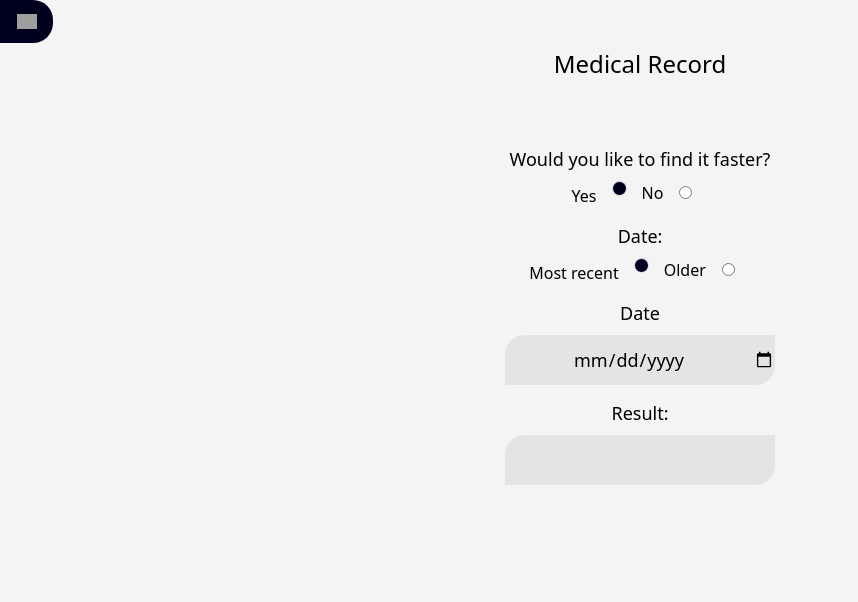
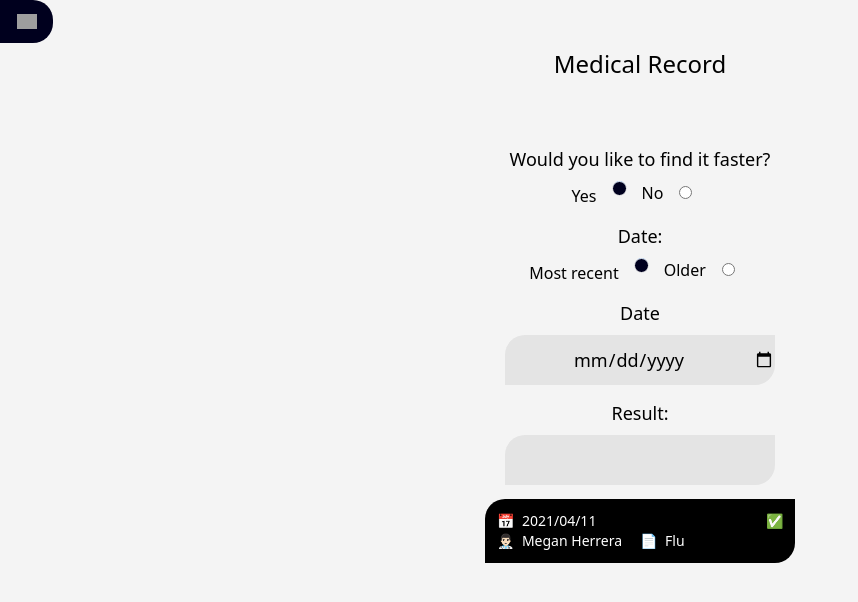
Before and after one commit to sntwandy/CareYou-WebClient, a Next.js app: page /MedicalRecord in a window 1280 px wide. Shown: the top 602 px of the page, without its empty margins (0-858 px from the left). Built offline with nearby package versions, Linux system fonts and the light colour scheme; grey boxes are pictures that could not be loaded.

Commit message:
first card

```diff
--- /dev/null
+++ b/components/UI/RecordCard.tsx
@@ -0,0 +1,45 @@
+/**
+ *
+ */
+
+import React, { ReactElement } from 'react';
+import format from 'date-fns/format';
+
+export interface IRecord {
+  date: Date;
+  attendant: String;
+  case: String;
+}
+
+interface IProps {
+  record: IRecord;
+};
+
+const RecordCard = (props: IProps): ReactElement => {
+  const { record } = props;
+  return (
+    <div className={'flex flex-wrap items-center justify-center bg-black text-white font-extralight text-sm rounded-tl-input rounded-br-input p-3'} style={{color: '#fff'}}>
+      <div className="flex" style={{ width: '100%' }}>
+        <div className="flex flex-1" style={{}}>
+          <span className="mr-2">📅</span>
+          {format(record.date, 'yyyy/MM/dd')}
+        </div>
+        <div className="flex flex-1 flex-row-reverse" style={{ textAlign: 'end' }}>
+          <span>✅</span>
+        </div>
+      </div>
+      <div className="flex" style={{ width: '100%' }}>
+        <div className="flex flex-1" style={{display: 'block-inline'}}>
+          <span className="mr-2">👨🏻‍⚕️</span>
+          {record.attendant}
+        </div>
+        <div className="flex flex-1">
+          <span className="mr-2">📄</span>
+          {record.case}
+        </div>
+      </div>
+    </div>
+  )
+};
+
+export default RecordCard;
--- a/package.json
+++ b/package.json
@@ -9,6 +9,7 @@
     "lint": "eslint --ext .ts,.tsx"
   },
   "dependencies": {
+    "date-fns": "^2.19.0",
     "next": "10.0.7",
     "react": "17.0.1",
     "react-dom": "17.0.1",
--- a/pages/MedicalRecord/index.tsx
+++ b/pages/MedicalRecord/index.tsx
@@ -11,7 +11,7 @@ import useInput from '../../hooks/useInput';
 // Components
 import RadioGroup from '../../components/Inputs/RadioGroup';
 import Input from '../../components/Inputs/PrimaryInput';
-import Button from '../../components/Buttons/PrimaryButton';
+import RecordCard, { IRecord } from '../../components/UI/RecordCard';
 import Title from '../../components/Titles/Title';
 import Menu from '../../components/Menu';
 
@@ -34,6 +34,11 @@ const MedicalRecord: FC = (): ReactElement => {
     text: 'Older',
     value: 'older'
   }]
+  const records: IRecord[] = [{
+    date: new Date(),
+    attendant: 'Megan Herrera',
+    case: 'Flu'
+  }];
 
   return (
     <div className={'w-full h-full'}>
@@ -53,6 +58,9 @@ const MedicalRecord: FC = (): ReactElement => {
           </div>
         )}
       </div>
+      <div className={'flex items-center justify-center flex-col'}>
+        {records.map((record, index) => <RecordCard key={index} record={record} />)}
+      </div>
     </div>
   );
 };
```
